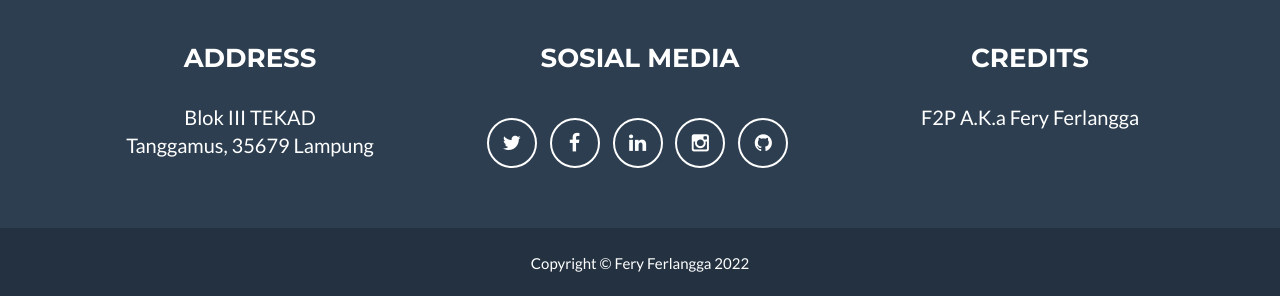
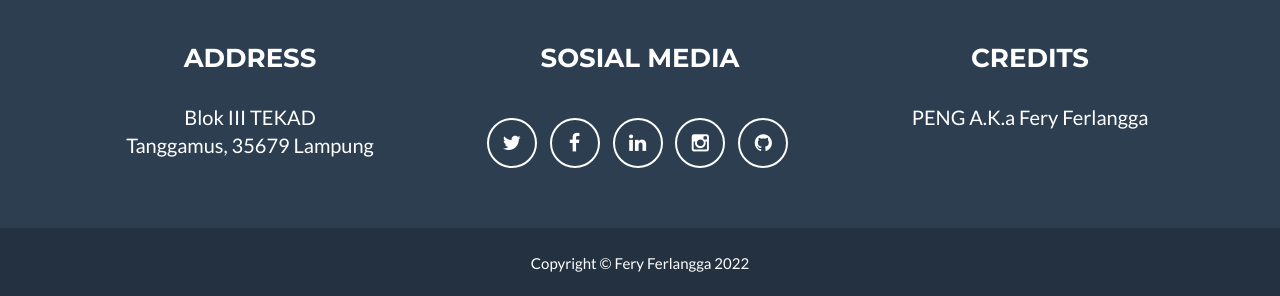
Before and after one commit to feryferlangga/feryferlangga.github.io, a Jekyll site: the page built from index.html, in a window 1280 px wide and 900 px high, scrolled down 2378 px. Shown: the part 601-897 px from the top of the window. Built offline with Jekyll 4.4.1, drawn with Linux system fonts in a browser that asks for light colours.

Commit message:
Update _config.yml

```diff
--- a/_config.yml
+++ b/_config.yml
@@ -1,6 +1,6 @@
 # Site settings
 title: Fery Ferlangga
-email: feryferlangga14@gmail.com
+email: ceo@fery.my.id
 url: https://fery.my.id
 description: "web portfolio Fery Ferlangga di host dari github , menampilkan sedikit data dari pemilik website dan menjembatani perkenalan melalui sebuah website public"
 keywords: "fps, shooting gaming, fortnite tutorial, pubg god, tips gaming pc, tutorial Pubg mobile, free theme blogger, web public"
@@ -57,7 +57,7 @@
   - line: Tanggamus, 35679 Lampung
 
 # Credits content
-credits: 'F2P A.K.a Fery Ferlangga'
+credits: 'PENG A.K.a Fery Ferlangga'
 
 # Build settings
 markdown: kramdown
```
